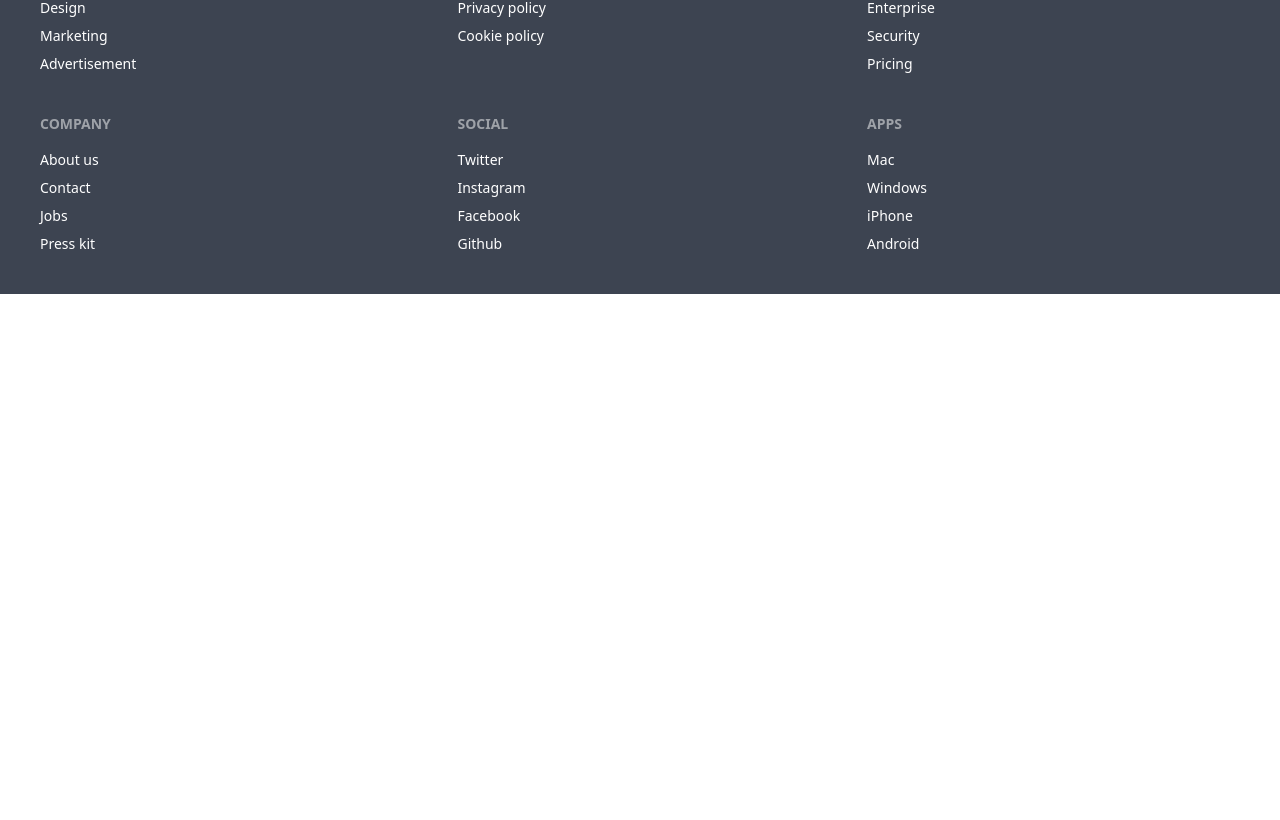
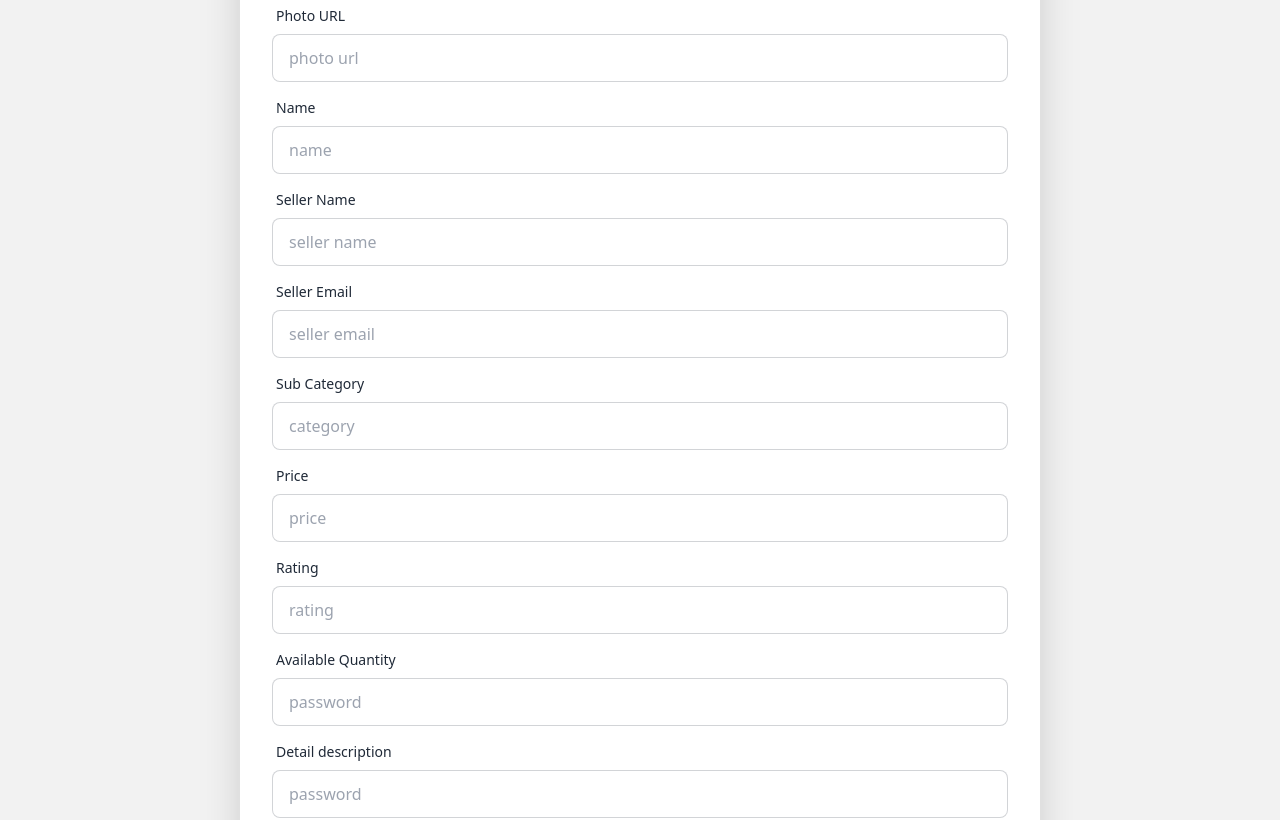
Before and after one commit to hassansabbir/hero-dungeon-client, a React (Vite) app: page /addAToy in a window 1280 px wide. Shown: the part 257-1077 px from the top of the page. Before the commit the page ends 800 px from the top, so only its background shows below. Built offline with nearby package versions, Linux system fonts and the light colour scheme; no server answers; sample sign-in values are in the browser's storage.

Commit message:
add a toy page added

```diff
--- a/src/Pages/AddAToy/AddAToy.jsx
+++ b/src/Pages/AddAToy/AddAToy.jsx
@@ -1,7 +1,116 @@
 const AddAToy = () => {
   return (
-    <div>
-      <h2>add a toy here</h2>
+    <div className="hero bg-base-200">
+      <div className="hero-content  ">
+        <div className="card shadow-2xl bg-base-100">
+          <h1 className="text-5xl text-purple-600 text-center my-5 font-bold">
+            Add A Toy
+          </h1>
+          <div className="card-body w-[800px]">
+            <div className="form-control">
+              <label className="label">
+                <span className="label-text">Photo URL</span>
+              </label>
+              <input
+                type="text"
+                name="photo"
+                placeholder="photo url"
+                className="input input-bordered"
+              />
+            </div>
+            <div className="form-control">
+              <label className="label">
+                <span className="label-text">Name</span>
+              </label>
+              <input
+                type="text"
+                name="name"
+                placeholder="name"
+                className="input input-bordered"
+              />
+            </div>
+            <div className="form-control">
+              <label className="label">
+                <span className="label-text">Seller Name</span>
+              </label>
+              <input
+                type="text"
+                name="sellerName"
+                placeholder="seller name"
+                className="input input-bordered"
+              />
+            </div>
+            <div className="form-control">
+              <label className="label">
+                <span className="label-text">Seller Email</span>
+              </label>
+              <input
+                type="text"
+                name="sellerEmail"
+                placeholder="seller email"
+                className="input input-bordered"
+              />
+            </div>
+            <div className="form-control">
+              <label className="label">
+                <span className="label-text">Sub Category</span>
+              </label>
+              <input
+                type="text"
+                name="category"
+                placeholder="category"
+                className="input input-bordered"
+              />
+            </div>
+            <div className="form-control">
+              <label className="label">
+                <span className="label-text">Price</span>
+              </label>
+              <input
+                type="text"
+                name="price"
+                placeholder="price"
+                className="input input-bordered"
+              />
+            </div>
+            <div className="form-control">
+              <label className="label">
+                <span className="label-text">Rating</span>
+              </label>
+              <input
+                type="text"
+                name="rating"
+                placeholder="rating"
+                className="input input-bordered"
+              />
+            </div>
+            <div className="form-control">
+              <label className="label">
+                <span className="label-text">Available Quantity</span>
+              </label>
+              <input
+                type="text"
+                name="quantity"
+                placeholder="password"
+                className="input input-bordered"
+              />
+            </div>
+            <div className="form-control">
+              <label className="label">
+                <span className="label-text">Detail description</span>
+              </label>
+              <input
+                type="text"
+                placeholder="password"
+                className="input input-bordered"
+              />
+            </div>
+            <div className="form-control mt-6">
+              <button className="btn bg-purple-600">Add Toy</button>
+            </div>
+          </div>
+        </div>
+      </div>
     </div>
   );
 };
--- a/src/Pages/Home/ToysSection/ToysSection.jsx
+++ b/src/Pages/Home/ToysSection/ToysSection.jsx
@@ -0,0 +1,22 @@
+import { Tab, Tabs, TabList, TabPanel } from "react-tabs";
+import "react-tabs/style/react-tabs.css";
+
+const ToysSection = () => {
+  return (
+    <Tabs>
+      <TabList>
+        <Tab>Title 1</Tab>
+        <Tab>Title 2</Tab>
+      </TabList>
+
+      <TabPanel>
+        <h2>Any content 1</h2>
+      </TabPanel>
+      <TabPanel>
+        <h2>Any content 2</h2>
+      </TabPanel>
+    </Tabs>
+  );
+};
+
+export default ToysSection;
--- a/src/Pages/Login/Login.jsx
+++ b/src/Pages/Login/Login.jsx
@@ -1,12 +1,16 @@
 import { useContext, useState } from "react";
 import { FaGoogle } from "react-icons/fa";
-import { Link } from "react-router-dom";
+import { Link, useLocation, useNavigate } from "react-router-dom";
 import { AuthContext } from "../../providers/AuthProvider";
 import { GoogleAuthProvider } from "firebase/auth";
 
 const Login = () => {
   const { signIn, googleSignIn } = useContext(AuthContext);
   const [error, setError] = useState("");
+  const navigate = useNavigate();
+  const location = useLocation();
+  console.log("login page location", location);
+  const from = location.state?.from?.pathname || "/";
 
   const handleLogin = (event) => {
     event.preventDefault();
@@ -20,6 +24,7 @@ const Login = () => {
       .then((res) => {
         const user = res.user;
         console.log(user);
+        navigate(from, { replace: true });
       })
       .catch((err) => {
         console.log(err);
@@ -35,6 +40,7 @@ const Login = () => {
       .then((res) => {
         const user = res.user;
         console.log(user);
+        navigate(from, { replace: true });
       })
       .catch((err) => {
         console.log(err);
--- /dev/null
+++ b/src/Router/PrivetRout.jsx
@@ -0,0 +1,20 @@
+import { useContext } from "react";
+import { Navigate, useLocation } from "react-router-dom";
+import { AuthContext } from "../providers/AuthProvider";
+
+const PrivetRout = ({ children }) => {
+  const { user, loading } = useContext(AuthContext);
+  const location = useLocation();
+  // console.log(location);
+
+  if (loading) {
+    return <progress className="progress w-56"></progress>;
+  }
+
+  if (user) {
+    return children;
+  }
+  return <Navigate state={{ from: location }} to="/login" replace></Navigate>;
+};
+
+export default PrivetRout;
--- a/src/Router/Router.jsx
+++ b/src/Router/Router.jsx
@@ -6,6 +6,7 @@ import AddAToy from "../Pages/AddAToy/AddAToy";
 import Blogs from "../Pages/Blogs/Blogs";
 import Login from "../Pages/Login/Login";
 import Register from "../Pages/Register/Register";
+import PrivetRout from "./PrivetRout";
 
 const router = createBrowserRouter([
   {
@@ -22,7 +23,11 @@ const router = createBrowserRouter([
       },
       {
         path: "/addAToy",
-        element: <AddAToy></AddAToy>,
+        element: (
+          <PrivetRout>
+            <AddAToy></AddAToy>
+          </PrivetRout>
+        ),
       },
       {
         path: "/blogs",
```
